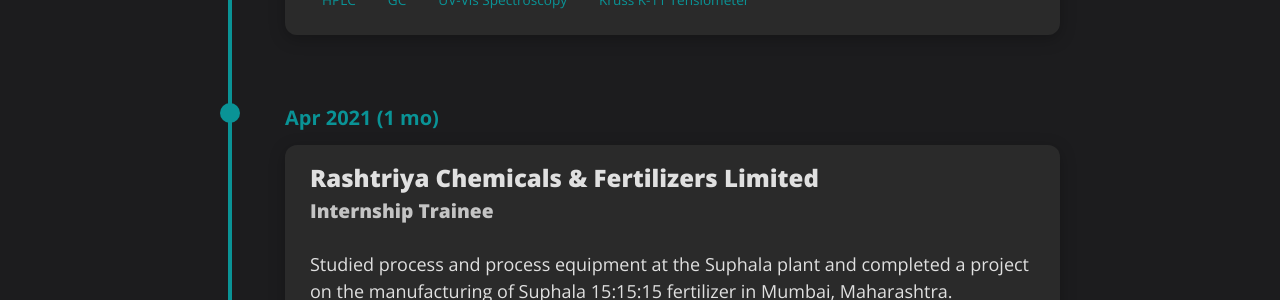
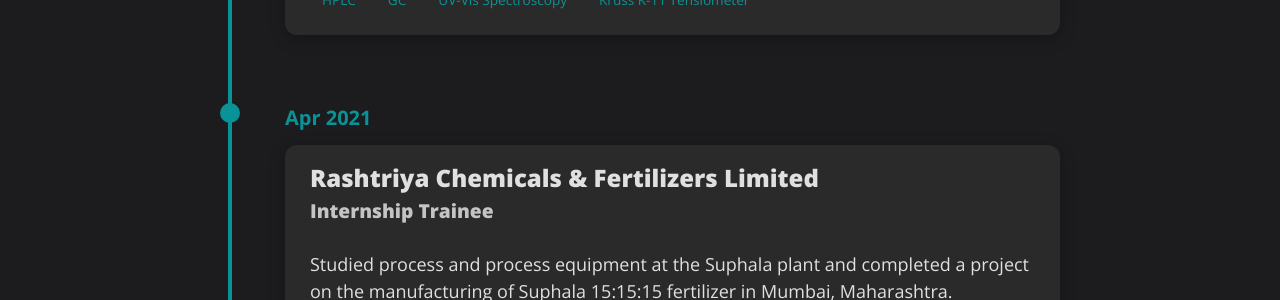
Before and after one commit to Hardik-Ma/Hardik-Ma.github.io, a Jekyll site: the page built from Journey/journey.md, in a window 1280 px wide and 900 px high, scrolled down 2803 px. Shown: the part 156-456 px from the top of the window. Built offline with Jekyll 4.4.1, drawn with Linux system fonts in a browser that asks for light colours; comment, search, counter and statistics services are not loaded.

Commit message:
Modifications made to the RCF

```diff
--- a/Journey/journey.md
+++ b/Journey/journey.md
@@ -129,7 +129,7 @@
     <!-- Entry 7: Rashtriya Chemicals & Fertilizers -->
     <div class="timeline-item">
       <div class="timeline-dot"></div>
-      <div class="timeline-date">Apr 2021 (1 mo)</div>
+      <div class="timeline-date">Apr 2021</div>
       <div class="timeline-content">
         <h3>Rashtriya Chemicals & Fertilizers Limited</h3>
         <h4>Internship Trainee</h4>
```
